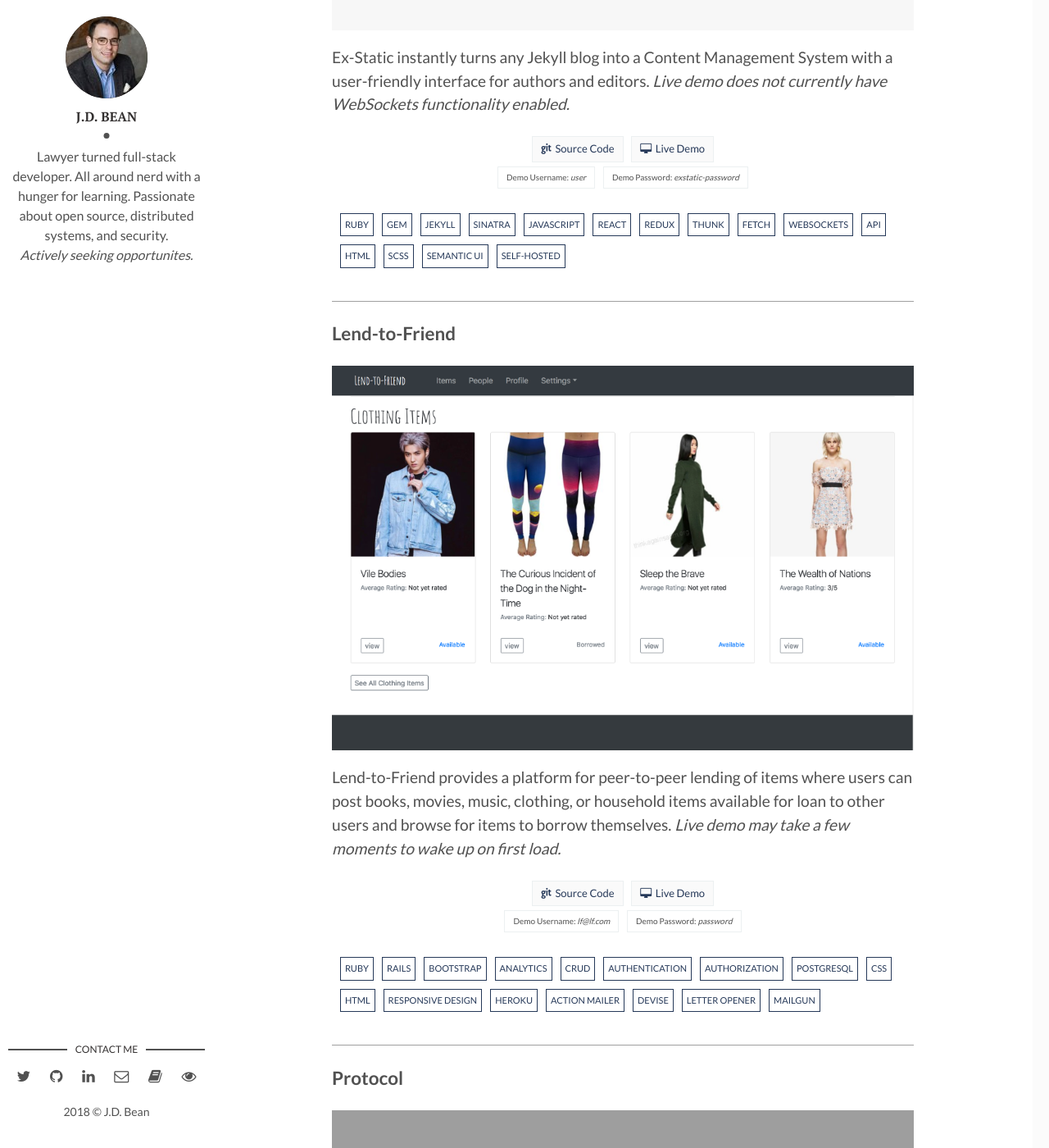
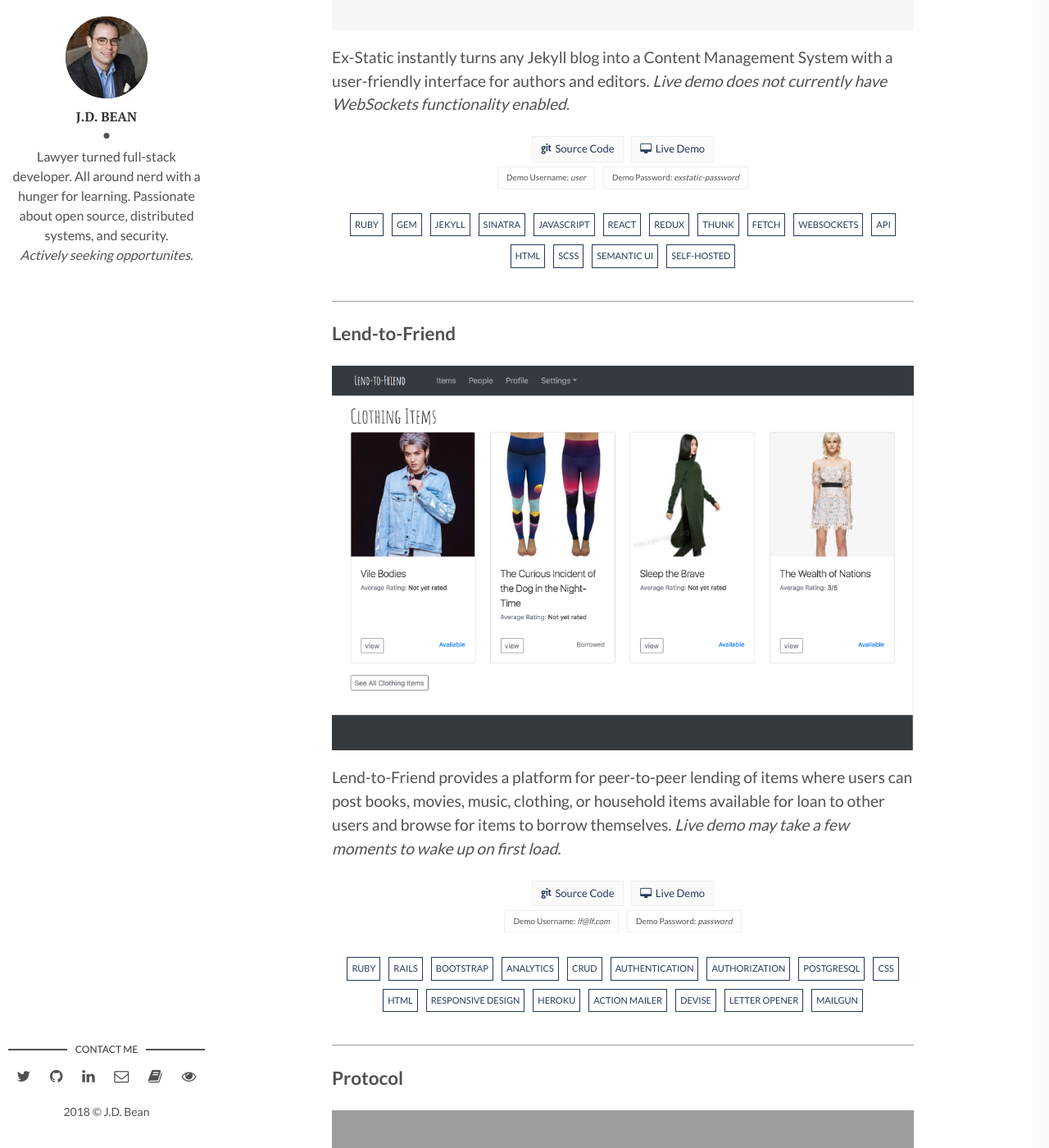
Before and after one commit to jdbean/blog-mirror, a Jekyll site: the page built from pages/projects.md, in a window 1280 px wide and 1400 px high, scrolled down 537 px. Shown: the whole window at 82% size. Built offline with Jekyll 4.4.1, drawn with Linux system fonts in a browser that asks for light colours; grey boxes are pictures that could not be loaded.

Commit message:
Sum adjustments to CSS for projects page including adding new class for project-notes

```diff
--- a/assets/css/main.css
+++ b/assets/css/main.css
@@ -1378,6 +1378,10 @@
   -webkit-flex-wrap: wrap;
       -ms-flex-wrap: wrap;
           flex-wrap: wrap;
+  -webkit-box-pack: center;
+  -webkit-justify-content: center;
+      -ms-flex-pack: center;
+          justify-content: center;
 }
 
 .project-footer .project-tag .tag {
@@ -1387,6 +1391,16 @@
   color: #263959;
   text-transform: uppercase;
   border: 1px solid #263959;
+}
+
+.project-note {
+  display: block;
+  margin-top: 10px;
+  font-size: 14px;
+  margin-left: auto;
+  margin-right: auto;
+  width: 75%;
+  text-align: center;
 }
 
 /* - - - - - - - - - - Tag Styles - - - - - - - - - - */
```
Also changed, not shown: assets/css/scss/parts/_projects-page.scss (+10 -0 lines).
